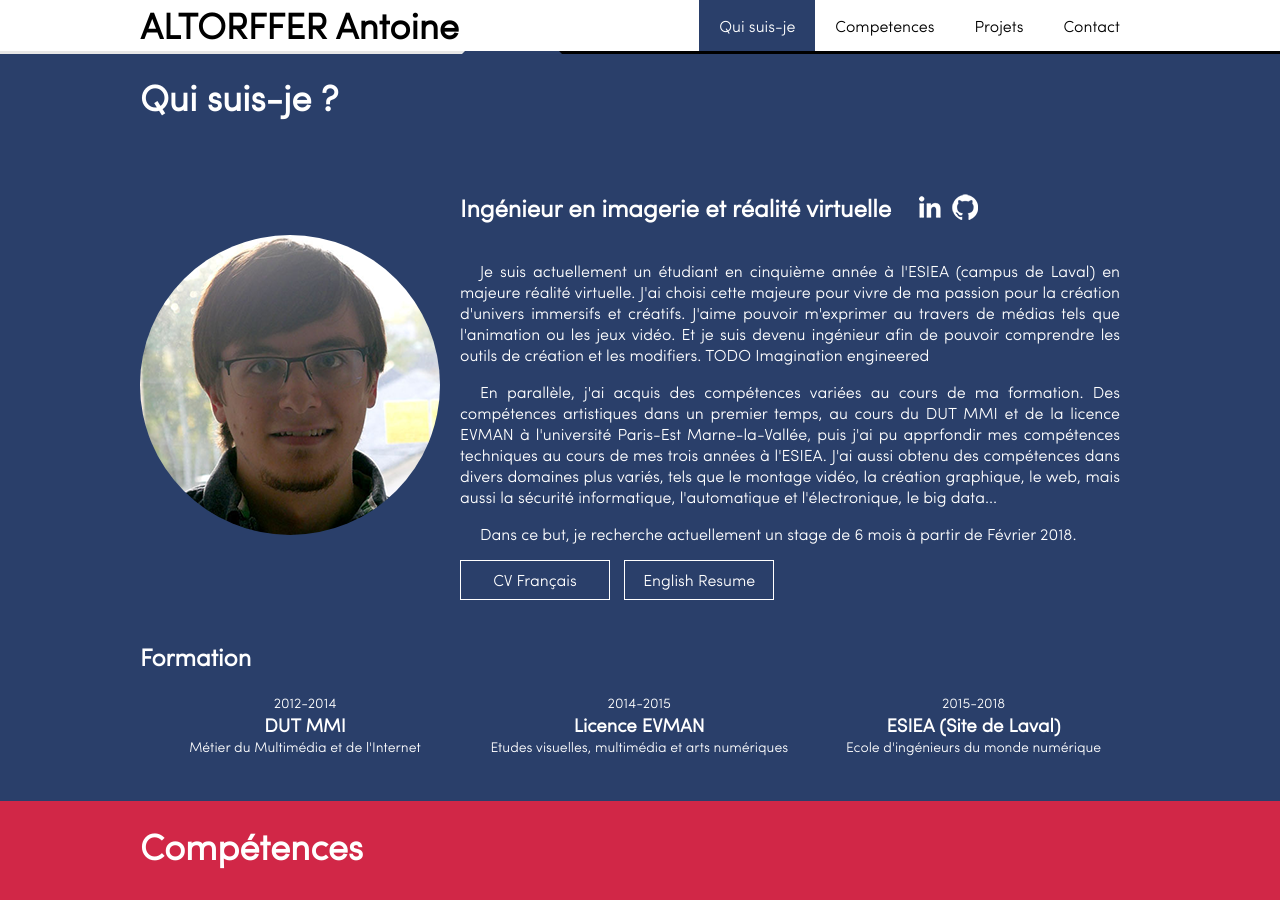
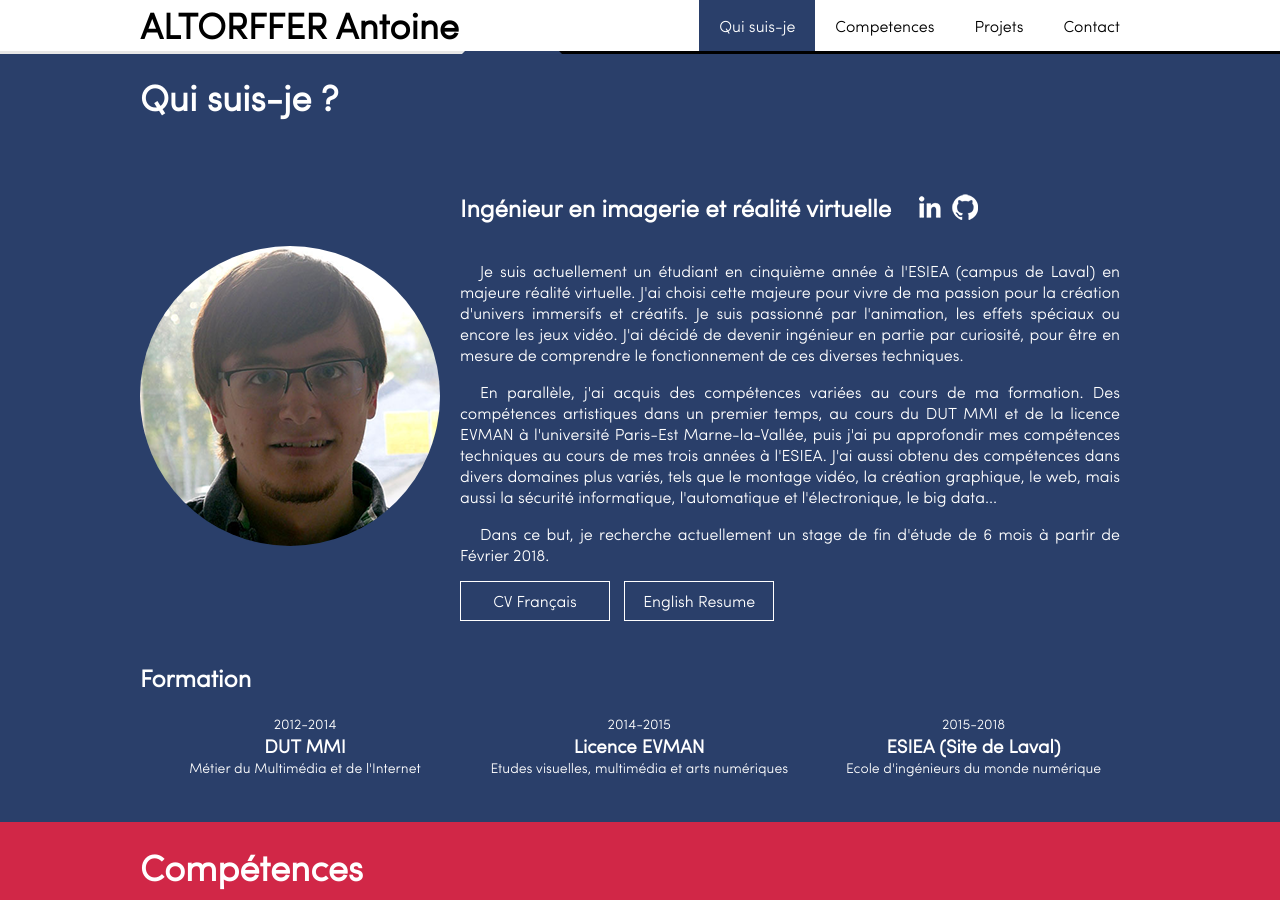
Before and after one commit to antaalt/antaalt.github.io, a Jekyll site: the page built from index.md, in a window 1280 px wide and 900 px high, scrolled down 837 px. Built offline with Jekyll 4.4.1, drawn with Linux system fonts in a browser that asks for light colours; nearby versions of some CDN libraries.

Commit message:
description

```diff
--- a/_layouts/home.html
+++ b/_layouts/home.html
@@ -37,12 +37,9 @@ date: 2017-06-19 #YYYY-MM-DD HH:MM:SS +/-TTTT
 				<h2>Ingénieur en imagerie et réalité virtuelle</h2>
 				<a href="{{ site.github_url }}" target="_blank" id="git" class="externLink">github</a>
 				<a href="{{ site.linkedin_url }}" target="_blank" id="linkedin" class="externLink">linkedin</a>
-				<p>Je suis actuellement un étudiant en cinquième année à l'ESIEA (campus de Laval) en majeure réalité virtuelle. J'ai choisi cette majeure pour vivre de ma passion pour la création d'univers immersifs et créatifs. J'aime pouvoir m'exprimer au travers de médias tels que l'animation ou les jeux vidéo. Et je suis devenu ingénieur afin de pouvoir comprendre les outils de création et les modifiers. TODO Imagination engineered</p>
-				<p>En parallèle, j'ai acquis des compétences variées au cours de ma formation. Des compétences artistiques dans un premier temps, au cours du DUT MMI et de la licence EVMAN à l'université Paris-Est Marne-la-Vallée, puis j'ai pu apprfondir mes compétences techniques au cours de mes trois années à l'ESIEA. J'ai aussi obtenu des compétences dans divers domaines plus variés, tels que le montage vidéo, la création graphique, le web, mais aussi la sécurité informatique, l'automatique et l'électronique, le big data...</p>
-				<p>Dans ce but, je recherche actuellement un stage de 6 mois à partir de Février 2018.</p>
-				<!--<p>Actuellement en cinquième année à l'ESIEA (campus de Laval, majeure réalité virtuelle), je suis intéressé par divers domaines, tel que le machine learning, l'intelligence artificielle mais aussi la réalité virtuelle. En parallèle de ces domaines, j'ai acquis des compétences artistiques pendant mes trois années à l'université de Paris-Est Marne-la-Vallée.</p>
-				<p>Au cours de ma formation, j'ai eu l'occasion de travailler sur des domaines divers et variés, tel que l'électronique, l'automatique ainsi que la sécurité informatique, mais aussi la création artistique, la vidéo...</p>
-				<p>Je recherche actuellement un stage de 6 mois à partir de Février 2018.</p>-->
+				<p>Je suis actuellement un étudiant en cinquième année à l'ESIEA (campus de Laval) en majeure réalité virtuelle. J'ai choisi cette majeure pour vivre de ma passion pour la création d'univers immersifs et créatifs. Je suis passionné par l'animation, les effets spéciaux ou encore les jeux vidéo. J'ai décidé de devenir ingénieur en partie par curiosité, pour être en mesure de comprendre le fonctionnement de ces diverses techniques.</p>
+				<p>En parallèle, j'ai acquis des compétences variées au cours de ma formation. Des compétences artistiques dans un premier temps, au cours du DUT MMI et de la licence EVMAN à l'université Paris-Est Marne-la-Vallée, puis j'ai pu approfondir mes compétences techniques au cours de mes trois années à l'ESIEA. J'ai aussi obtenu des compétences dans divers domaines plus variés, tels que le montage vidéo, la création graphique, le web, mais aussi la sécurité informatique, l'automatique et l'électronique, le big data...</p>
+				<p>Dans ce but, je recherche actuellement un stage de fin d'étude de 6 mois à partir de Février 2018.</p>
 
 				<a href="assets/download/{{ site.cv_fr }}" target="_blank" class="cta cta-large">CV Français</a>
 				<a href="assets/download/{{ site.cv_en }}" target="_blank" class="cta cta-large">English Resume</a>
```
